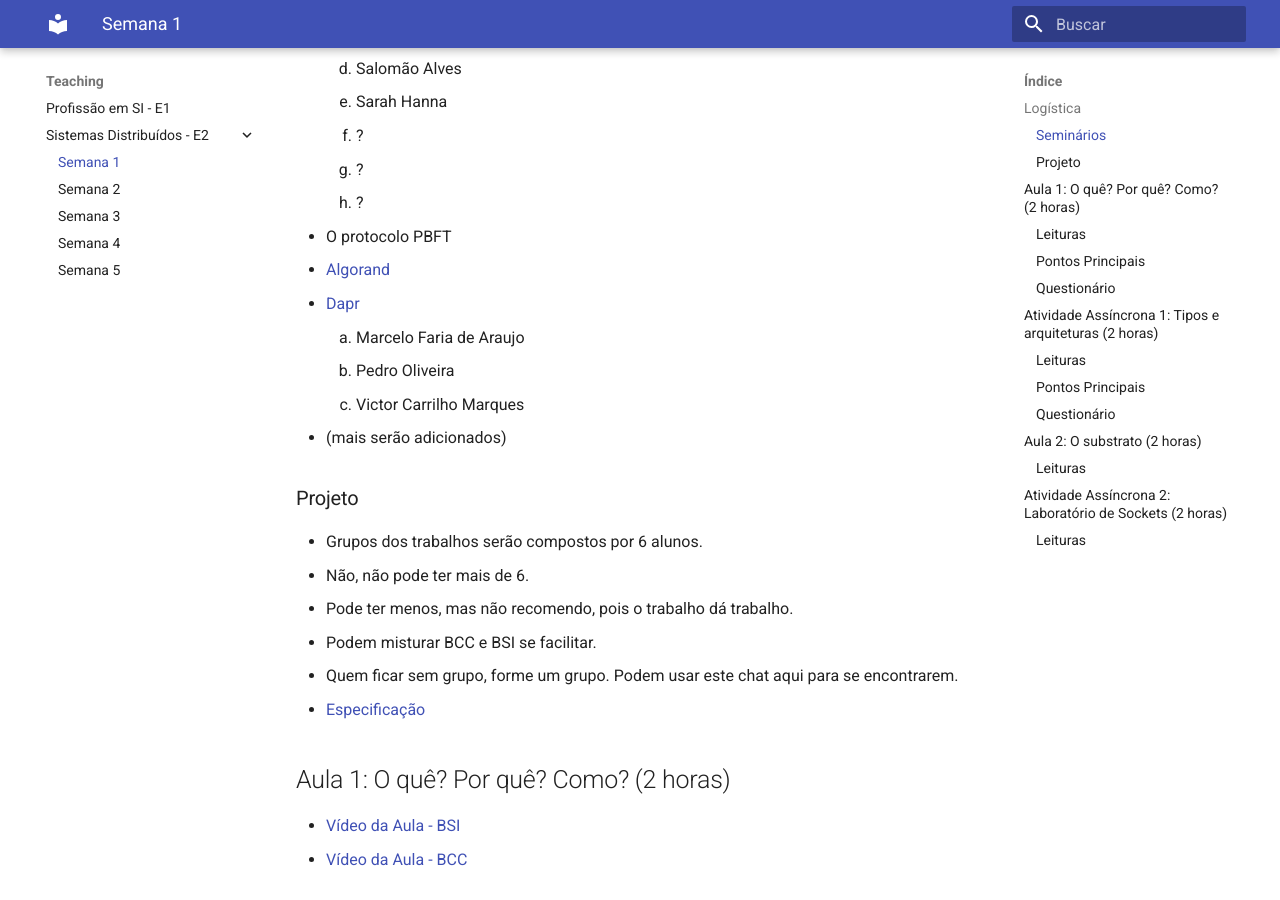
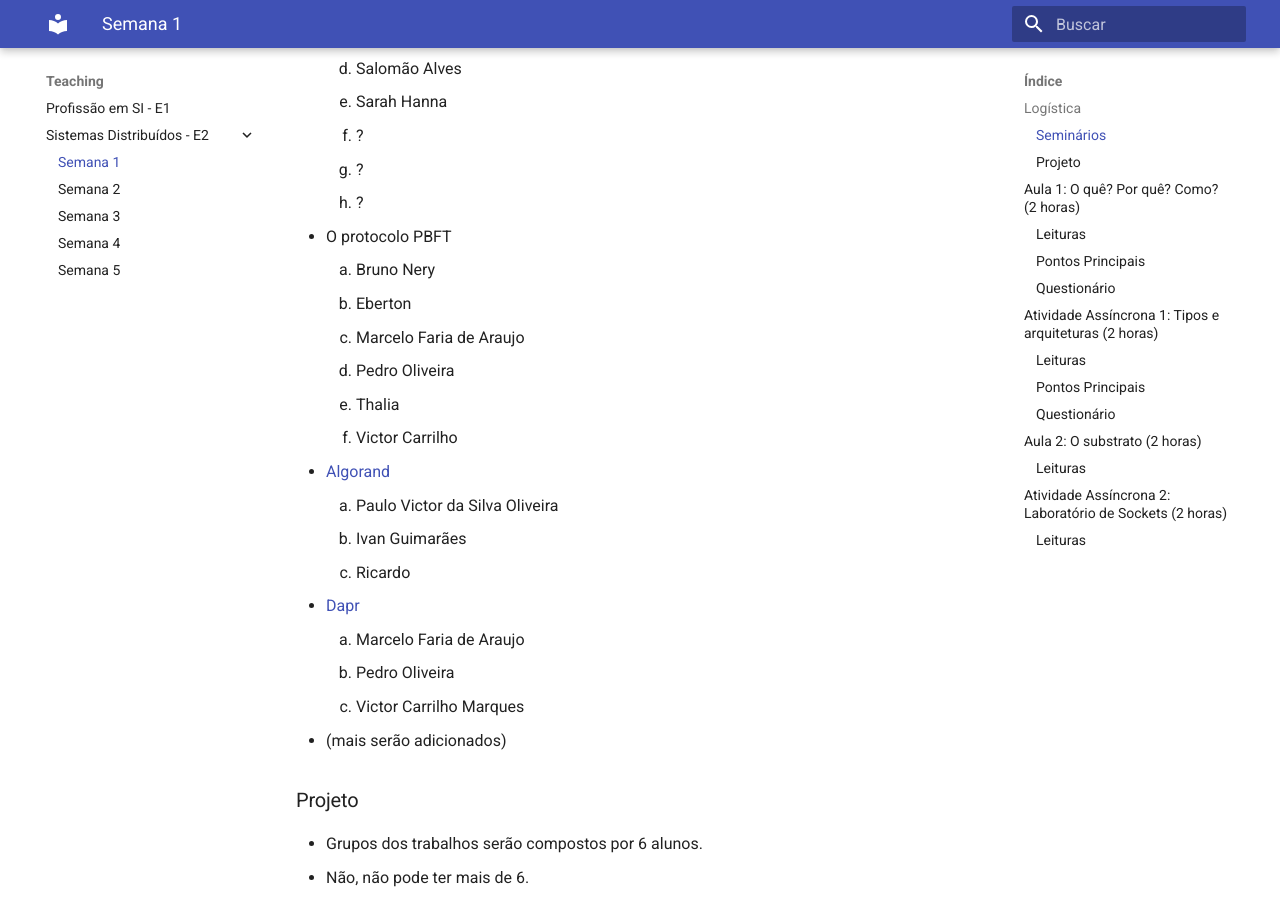
Before and after one commit to lasarojc/lasarojc.github.io, an MkDocs documentation site: the page built from docs/teaching/gbc074gsi028/semana1.md, in a window 1280 px wide and 900 px high, scrolled down 4381 px. Built offline with MkDocs 1.6.1 and Material for MkDocs 9.7.7, drawn with Linux system fonts in a browser that asks for light colours; emoji names are drawn with the system emoji font; formulas are drawn with MathJax 3.

Commit message:
seminarios

```diff
--- a/docs/teaching/gbc074gsi028/semana1.md
+++ b/docs/teaching/gbc074gsi028/semana1.md
@@ -124,7 +124,16 @@ Como sugestão inicial de temas, temos a seguinte lista, que pode ser expandida
     1. ?
     1. ?
 * O protocolo PBFT
+    1. Bruno Nery
+    1. Eberton
+    1. Marcelo Faria de Araujo
+    1. Pedro Oliveira
+    1. Thalia
+    1. Victor Carrilho
 * [Algorand](https://algorand.foundation/)
+    1. Paulo Victor da Silva Oliveira
+    1. Ivan Guimarães
+    1. Ricardo
 * [Dapr](https://docs.dapr.io)
     1. Marcelo Faria de Araujo
     1. Pedro Oliveira
```
